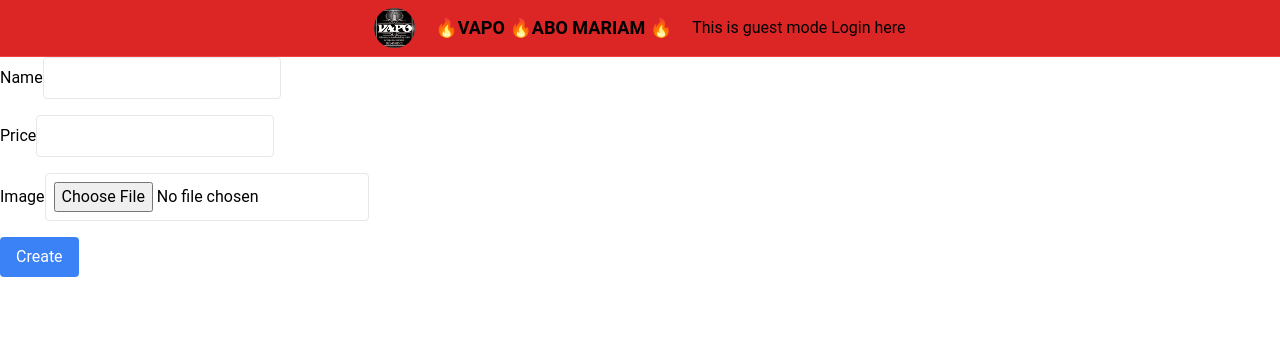
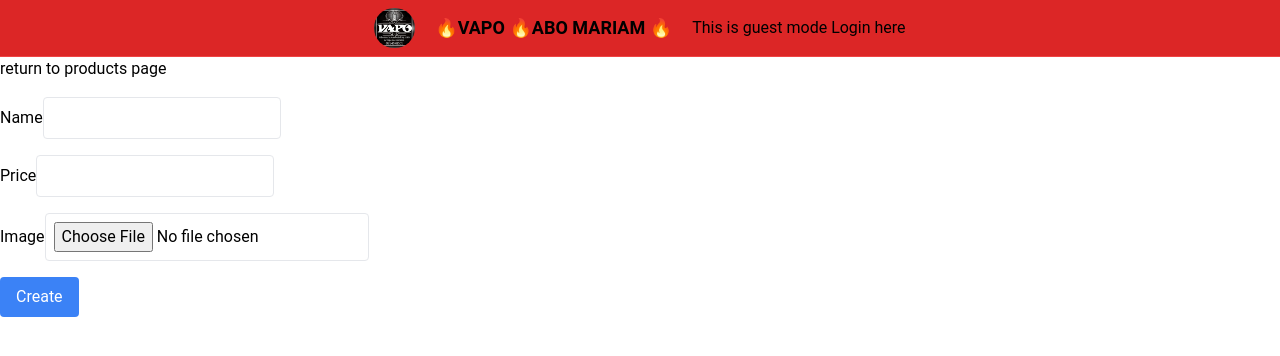
Before and after one commit to AhmadAl-Habal/Vapo-Shop, a React (Vite) app: page /add-product in a window 1280 px wide. Shown: the top 356 px of the page. Built offline with nearby package versions, Linux system fonts and the light colour scheme.

Commit message:
Update AddNewProduct.jsx

```diff
--- a/src/pages/AddNewProduct.jsx
+++ b/src/pages/AddNewProduct.jsx
@@ -1,7 +1,7 @@
 import React, { useState } from "react";
 import { useForm } from "react-hook-form";
 import axios from "../api/axios";
-import { useNavigate } from "react-router-dom";
+import { useNavigate,Link } from "react-router-dom";
 
 const AddNewProduct = () => {
   const navigate = useNavigate();
@@ -49,7 +49,9 @@ const AddNewProduct = () => {
   };
 
   return (
+
     <form onSubmit={handleSubmit(onSubmit)} className="space-y-4">
+        <p><Link to={"/"}>return to products page</Link></p>
       <div>
         <label>Name</label>
         <input
```
